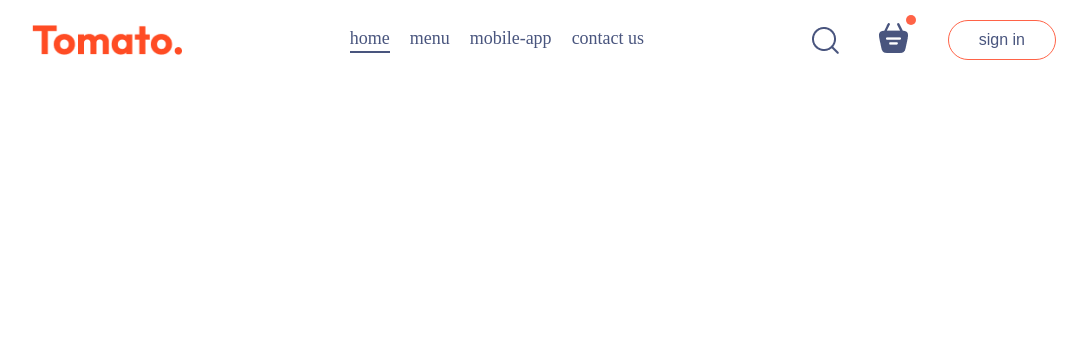
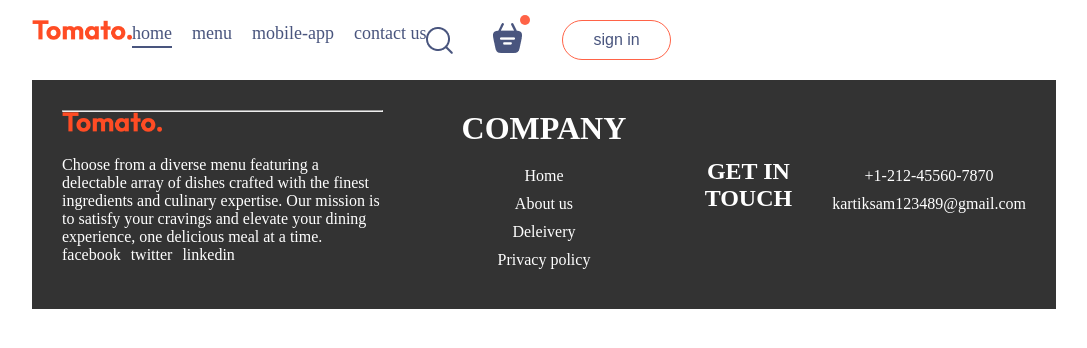
Before and after one commit to kartiksam/food-del, a React (Create React App) app in the folder frontend/: page /order in a window 1280 px wide. Shown: the top 348 px of the page, without its empty margins (96-1183 px from the left). Built offline with nearby package versions, Linux system fonts and the light colour scheme.

Commit message:
footer created

```diff
--- a/frontend/src/App.js
+++ b/frontend/src/App.js
@@ -4,6 +4,7 @@ import Home from "./pages/Home/Home";
 import Cart from "./pages/Cart/Cart";
 import PlaceOrder from "./pages/PlaceOrder/PlaceOrder";
 import { Routes, Route } from "react-router-dom";
+import Footer from "./components/Footer/Footer";
 const App = () => {
   const [category, setCategory] = useState("all");
   return (
@@ -14,6 +15,7 @@ const App = () => {
         <Route path="/cart" element={<Cart />} />
         <Route path="/order" element={<PlaceOrder />} />
       </Routes>
+      <Footer></Footer>
     </div>
   );
 };
--- /dev/null
+++ b/frontend/src/components/Footer/Footer.css
@@ -0,0 +1,49 @@
+/* Footer container */
+.footer {
+  display: flex;
+  justify-content: space-between;
+  background-color: #333; /* Change the background color as needed */
+  color: #fff; /* Text color */
+  padding: 30px;
+}
+
+/* Footer sections */
+.footer_left,
+.middle,
+.right {
+  flex: 1;
+}
+
+/* Logo */
+.logo {
+  width: 100px; /* Adjust the width as needed */
+  margin-bottom: 20px;
+}
+
+/* Social media icons */
+.logos p {
+  display: inline-block;
+  margin-right: 10px;
+}
+
+/* Middle and right sections */
+.middle,
+.right {
+  text-align: center;
+}
+
+/* Links */
+ul {
+  list-style-type: none;
+  padding: 0;
+}
+
+li {
+  margin-bottom: 10px;
+}
+
+/* Header styles */
+h1,
+h2 {
+  margin-bottom: 20px;
+}
--- /dev/null
+++ b/frontend/src/components/Footer/Footer.js
@@ -0,0 +1,42 @@
+import React from "react";
+import "./Footer.css";
+import { assets } from "../../assets/assets";
+const Footer = () => {
+  return (
+    <div className="footer">
+      <div className="footer_left">
+        <hr></hr>
+        <img src={assets.logo} alt="logo " className="logo"></img>
+        <p>
+          Choose from a diverse menu featuring a delectable array of dishes
+          crafted with the finest ingredients and culinary expertise. Our
+          mission is to satisfy your cravings and elevate your dining
+          experience, one delicious meal at a time.
+        </p>
+        <div className="logos">
+          <p>facebook</p>
+          <p>twitter</p>
+          <p>linkedin</p>
+        </div>
+      </div>
+      <div className="middle">
+        <h1>COMPANY</h1>
+        <ul>
+          <li>Home</li>
+          <li>About us</li>
+          <li>Deleivery</li>
+          <li>Privacy policy </li>
+        </ul>
+      </div>
+      <div className="right">
+        <h2>GET IN TOUCH</h2>
+        <ul>
+          <li>+1-212-45560-7870</li>
+          <li>kartiksam123489@gmail.com</li>
+        </ul>
+      </div>
+    </div>
+  );
+};
+
+export default Footer;
```
